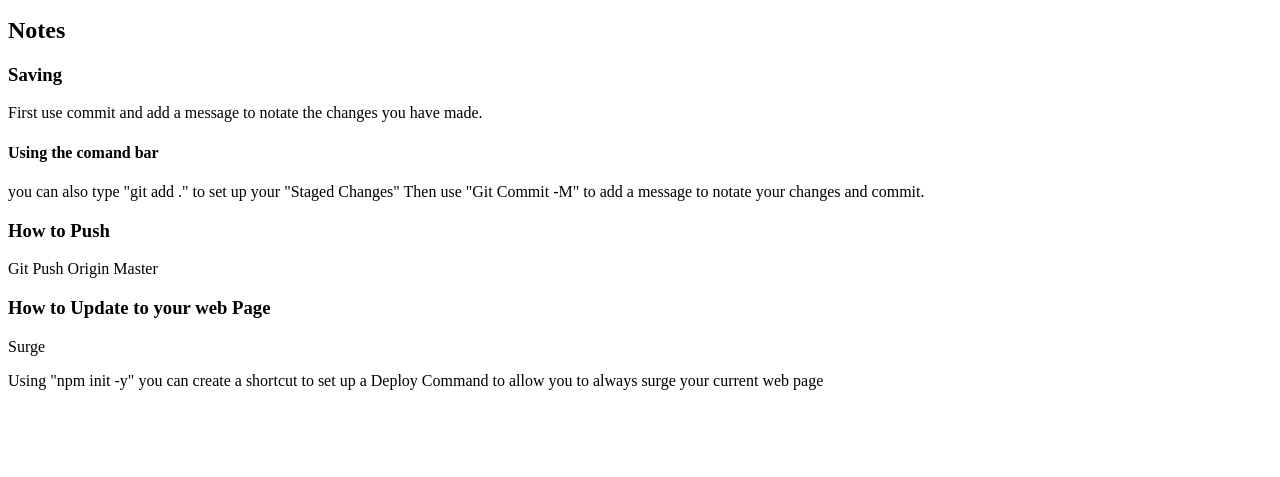
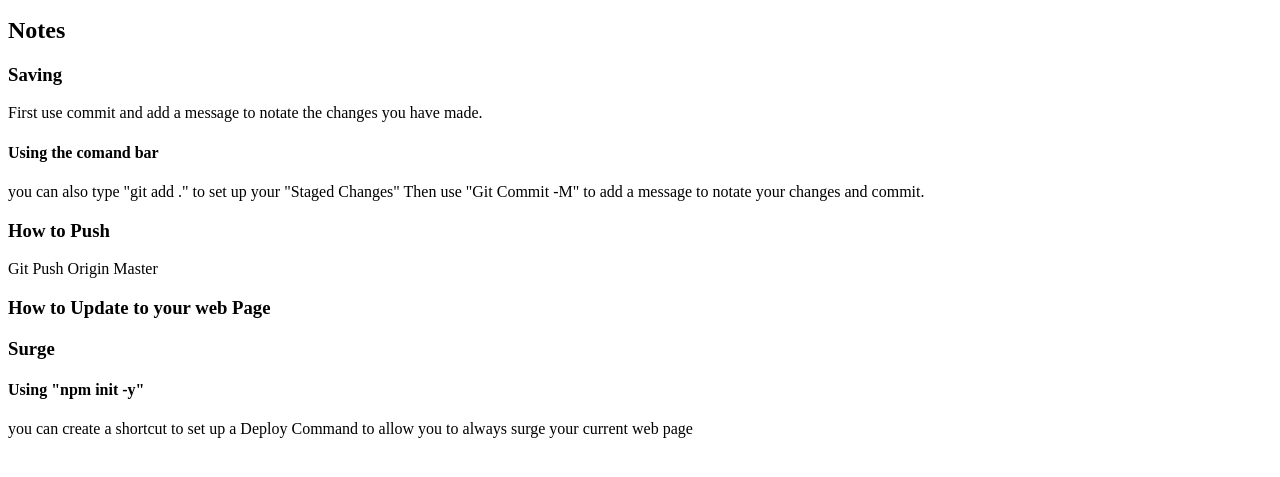
Before and after one commit to jcphoenix/Fried_Chicken, a website: page index.html in a window 1280 px wide. Shown: the part 119-596 px from the top of the page. Drawn offline with Linux system fonts and the light colour scheme.

Commit message:
Formating

```diff
--- a/index.html
+++ b/index.html
@@ -23,7 +23,8 @@
         <p>Git Push Origin Master
      </p>
      <H3>How to Update to your web Page</H3>
-     <p>Surge</p>
-     <p>Using "npm init -y" you can create a shortcut to set up a Deploy Command to allow you to always surge your current web page</p>
+     <h3>Surge</h3>
+     <h4>Using "npm init -y"</h4>
+     <p>you can create a shortcut to set up a Deploy Command to allow you to always surge your current web page</p>
 </body>
 </html>
```
